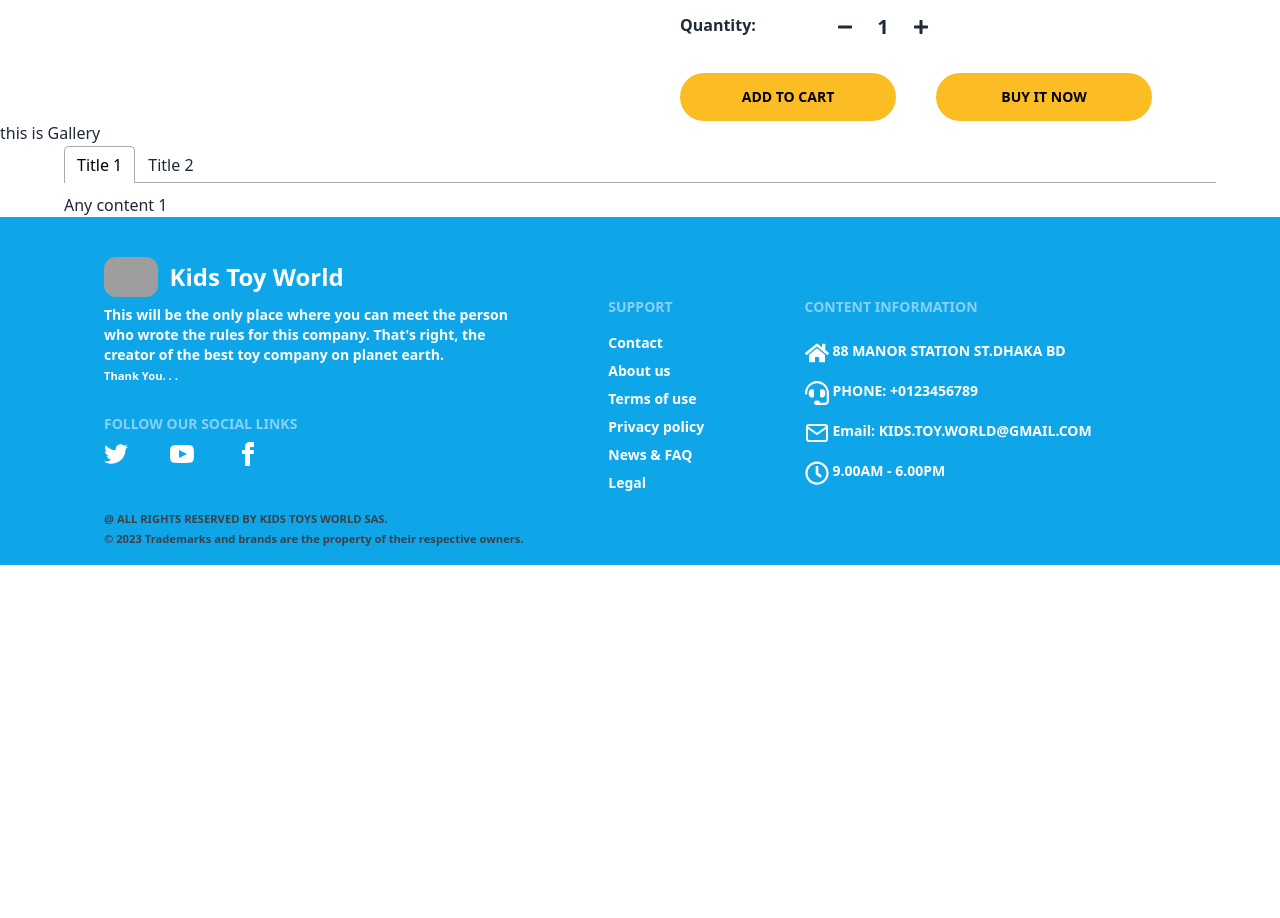
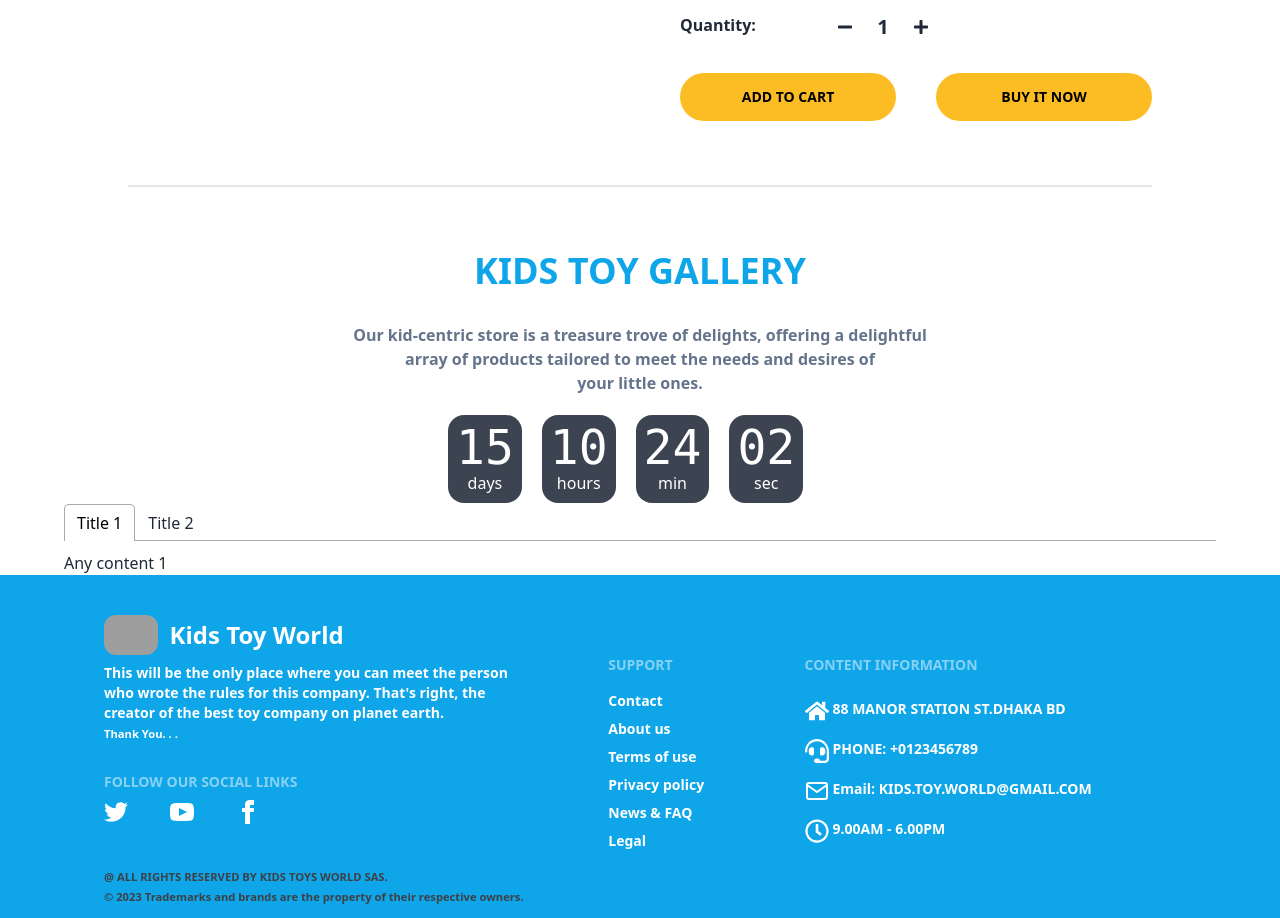
Before and after one commit to shakilahmedshuvo/Kids-toy-world-client, a React (Vite) app: page / in a window 1280 px wide. Shown: the part 1900-2818 px from the top of the page. Before the commit the page ends 2465 px from the top, so only its background shows below. Built offline with nearby package versions, Linux system fonts and the light colour scheme; no server answers; grey boxes are pictures that could not be loaded.

Commit message:
add gallery section text and styles

```diff
--- a/src/Components/Gallery/Gallery.jsx
+++ b/src/Components/Gallery/Gallery.jsx
@@ -2,9 +2,56 @@
 
 const Gallery = () => {
     return (
-        <div>
-            this is Gallery
-        </div>
+        <div className="max-w-6xl mx-auto">
+            {/* Gallery section start */}
+            <hr className="border-b border-solid m-16" />
+            <h2 className="text-4xl text-center font-bold text-sky-500">
+                KIDS TOY GALLERY
+            </h2>
+            <p className="text-center mt-8 font-bold text-slate-500">
+                Our kid-centric store is a treasure trove of delights, offering a delightful
+                <br />
+                array of products tailored to meet the needs and desires of
+                <br />
+                your little ones.
+            </p>
+            {/* count down option start */}
+            <div className="mx-auto text-center grid grid-cols-3 mt-5">
+                <div>
+                </div>
+                <div className="grid grid-flow-col gap-5 text-center auto-cols-max">
+                    <div className="flex flex-col p-2 bg-neutral rounded-box text-neutral-content">
+                        <span className="countdown font-mono text-5xl">
+                            <span style={{ "--value": 15 }}></span>
+                        </span>
+                        days
+                    </div>
+                    <div className="flex flex-col p-2 bg-neutral rounded-box text-neutral-content">
+                        <span className="countdown font-mono text-5xl">
+                            <span style={{ "--value": 10 }}></span>
+                        </span>
+                        hours
+                    </div>
+                    <div className="flex flex-col p-2 bg-neutral rounded-box text-neutral-content">
+                        <span className="countdown font-mono text-5xl">
+                            <span style={{ "--value": 24 }}></span>
+                        </span>
+                        min
+                    </div>
+                    <div className="flex flex-col p-2 bg-neutral rounded-box text-neutral-content">
+                        <span className="countdown font-mono text-5xl">
+                            <span style={{ "--value": 2 }}></span>
+                        </span>
+                        sec
+                    </div>
+                </div>
+              {/* count down option end */}
+            </div>
+            {/* photo grid section start */}
+            <div>
+
+            </div>
+        </div >
     );
 };
 
```
